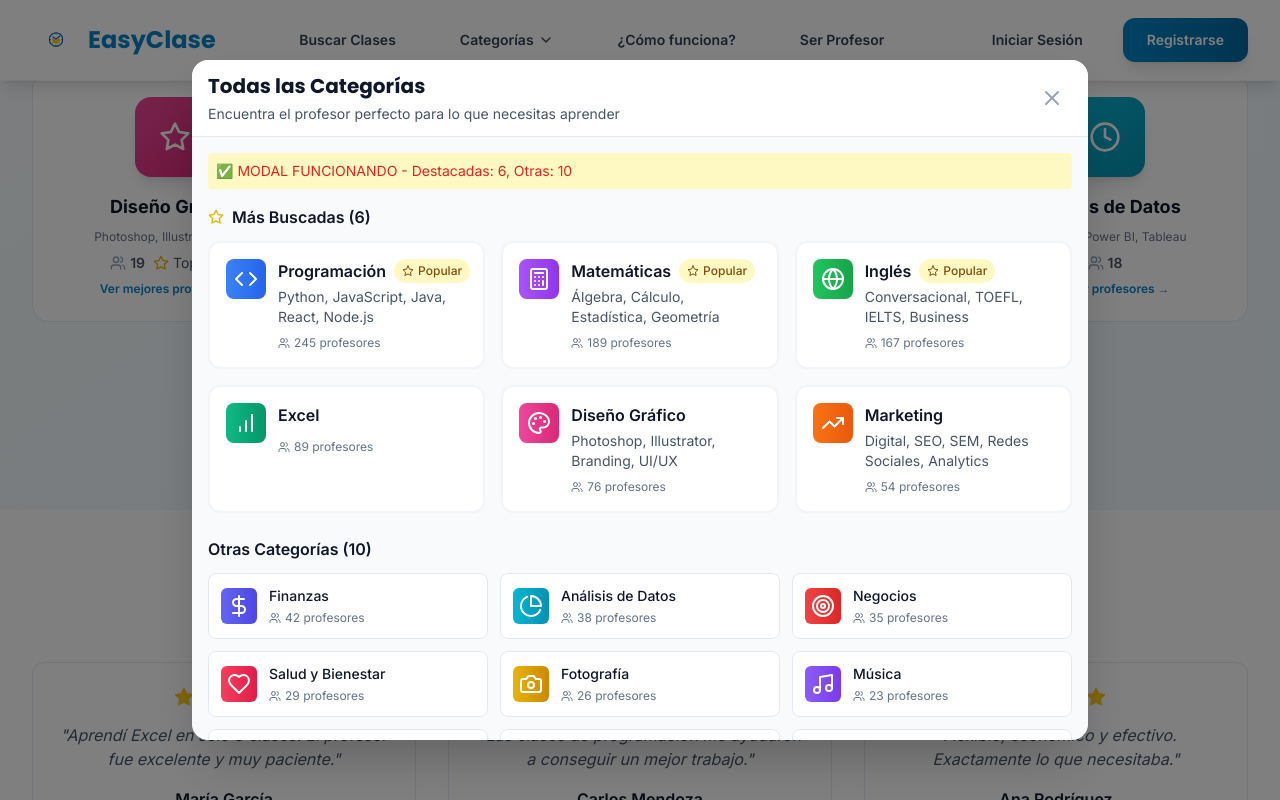
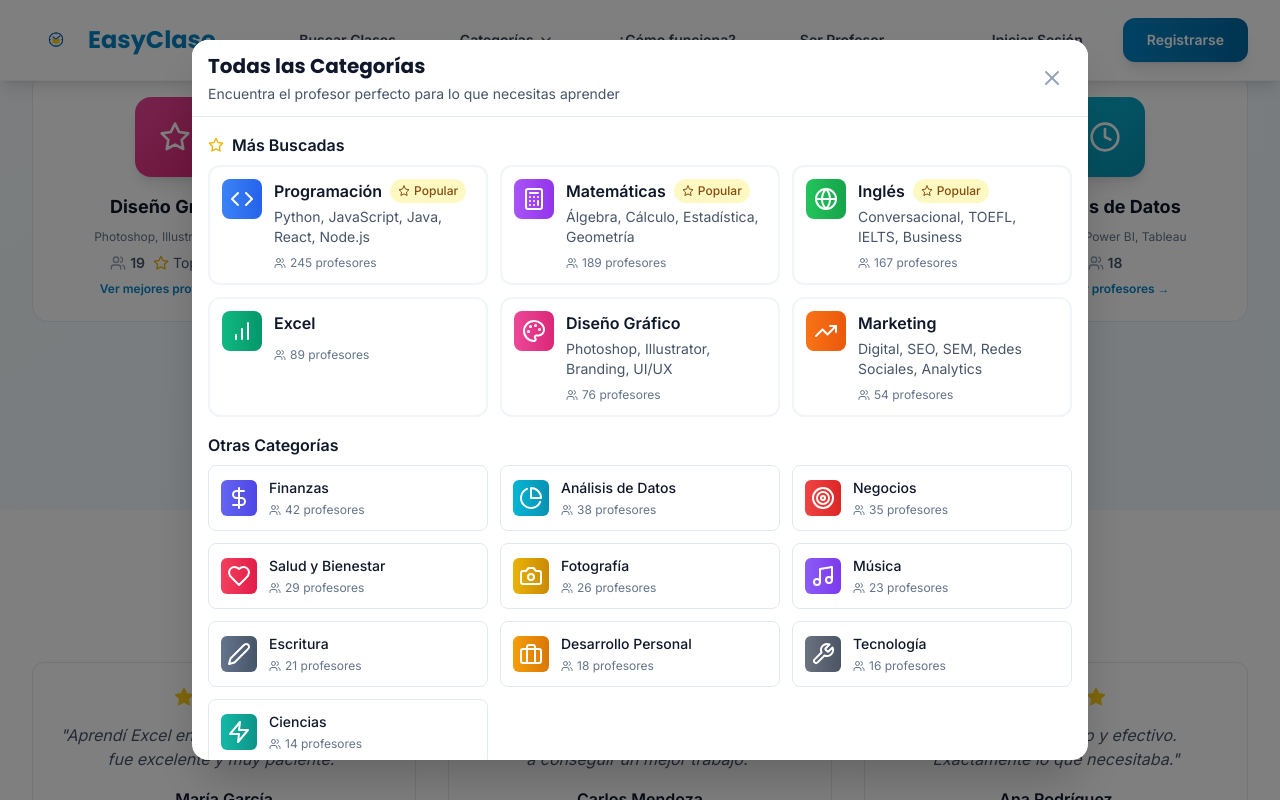
Before and after one commit to Zafiadomgit/EasyClase, a React (Vite) app: page / in a window 1280 px wide. Both pictures are taken after a click on the button "Ver todas las categorías". Shown: the part 2083-2883 px from the top of the page. Built offline with nearby package versions, Linux system fonts and the light colour scheme; the HTML template or start-up script is replaced by a standard one.

Commit message:
fix: Solucionar problema de corte en modal - scroll y altura mejorados

```diff
--- a/src/components/Modal/CategoriesModal.jsx
+++ b/src/components/Modal/CategoriesModal.jsx
@@ -204,13 +204,14 @@ const CategoriesModal = ({ isOpen, onClose, highlightCategory = null }) => {
 
   return (
     <div
-      className="fixed inset-0 bg-black bg-opacity-50 z-[9999] flex items-center justify-center p-4"
+      className="fixed inset-0 bg-black bg-opacity-50 z-[9999] overflow-y-auto"
       onClick={handleBackdropClick}
     >
-      <div
-        className="bg-white rounded-2xl max-w-4xl w-full max-h-[85vh] overflow-y-auto shadow-2xl"
-        onClick={(e) => e.stopPropagation()}
-      >
+      <div className="min-h-screen py-4 px-4 flex items-center justify-center">
+        <div
+          className="bg-white rounded-2xl max-w-4xl w-full max-h-[90vh] overflow-y-auto shadow-2xl my-4"
+          onClick={(e) => e.stopPropagation()}
+        >
         {/* Header */}
         <div className="sticky top-0 bg-white border-b border-secondary-200 px-4 py-3 rounded-t-2xl">
           <div className="flex items-center justify-between">
@@ -232,19 +233,15 @@ const CategoriesModal = ({ isOpen, onClose, highlightCategory = null }) => {
         </div>
 
         {/* Content */}
-        <div className="p-4 min-h-[300px] bg-gray-50">
-          {/* Debug info */}
-          <div className="text-sm text-red-600 mb-4 p-2 bg-yellow-100 rounded">
-            ✅ MODAL FUNCIONANDO - Destacadas: {categoriasDestacadas.length}, Otras: {otrasCategories.length}
-          </div>
+        <div className="p-4">
 
           {/* Categorías más buscadas */}
-          <div className="mb-6">
-            <h3 className="text-base font-semibold text-secondary-900 mb-3 flex items-center">
+          <div className="mb-4">
+            <h3 className="text-base font-semibold text-secondary-900 mb-2 flex items-center">
               <Star className="w-4 h-4 text-yellow-500 mr-2" />
-              Más Buscadas ({categoriasDestacadas.length})
+              Más Buscadas
             </h3>
-            <div className="grid grid-cols-1 sm:grid-cols-2 lg:grid-cols-3 gap-4">
+            <div className="grid grid-cols-1 sm:grid-cols-2 lg:grid-cols-3 gap-3">
               {categoriasDestacadas.length > 0 ? categoriasDestacadas.map((categoria, index) => {
                 const isHighlighted = highlightCategory && categoria.nombre.toLowerCase() === highlightCategory.toLowerCase()
                 return (
@@ -252,7 +249,7 @@ const CategoriesModal = ({ isOpen, onClose, highlightCategory = null }) => {
                   key={index}
                   to={`/buscar?categoria=${encodeURIComponent(categoria.nombre)}`}
                   onClick={() => handleCategoryClick(categoria)}
-                  className={`group relative bg-white border-2 ${isHighlighted ? 'border-primary-300 bg-primary-50' : 'border-secondary-100 hover:border-primary-200'} rounded-xl p-4 transition-all duration-300 hover:shadow-lg hover:scale-[1.02] ${isHighlighted ? 'ring-2 ring-primary-200' : ''}`}
+                  className={`group relative bg-white border-2 ${isHighlighted ? 'border-primary-300 bg-primary-50' : 'border-secondary-100 hover:border-primary-200'} rounded-xl p-3 transition-all duration-300 hover:shadow-lg hover:scale-[1.02] ${isHighlighted ? 'ring-2 ring-primary-200' : ''}`}
                 >
                   <div className="flex items-start space-x-3">
                     <div className={`p-2 bg-gradient-to-r ${categoria.color} rounded-lg text-white`}>
@@ -294,8 +291,8 @@ const CategoriesModal = ({ isOpen, onClose, highlightCategory = null }) => {
 
           {/* Otras categorías */}
           <div>
-            <h3 className="text-base font-semibold text-secondary-900 mb-3">
-              Otras Categorías ({otrasCategories.length})
+            <h3 className="text-base font-semibold text-secondary-900 mb-2">
+              Otras Categorías
             </h3>
             <div className="grid grid-cols-1 sm:grid-cols-2 lg:grid-cols-3 gap-3">
               {otrasCategories.length > 0 ? otrasCategories.map((categoria, index) => {
@@ -346,6 +343,7 @@ const CategoriesModal = ({ isOpen, onClose, highlightCategory = null }) => {
           </p>
         </div>
       </div>
+      </div>
     </div>
   )
 }
```
